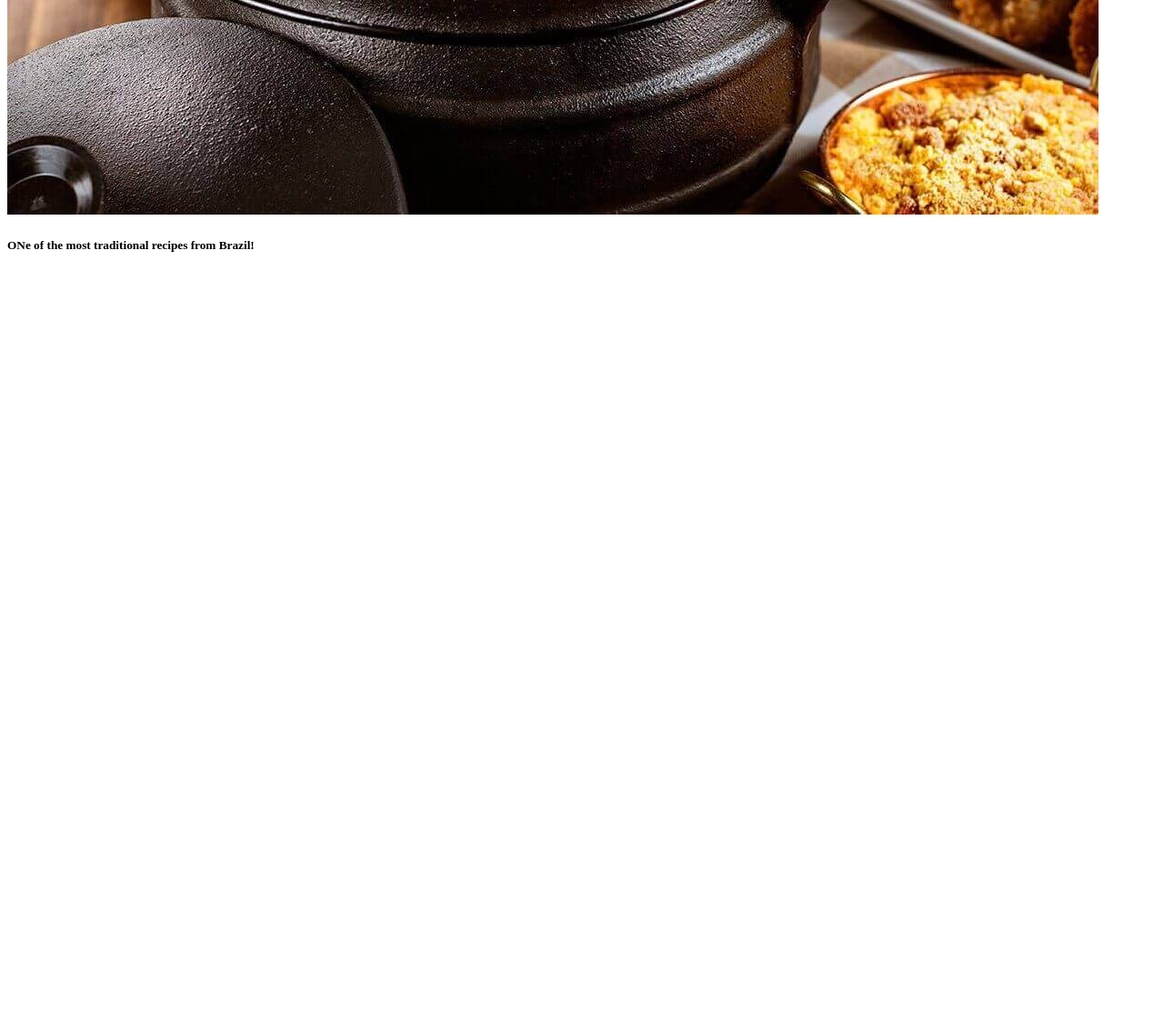
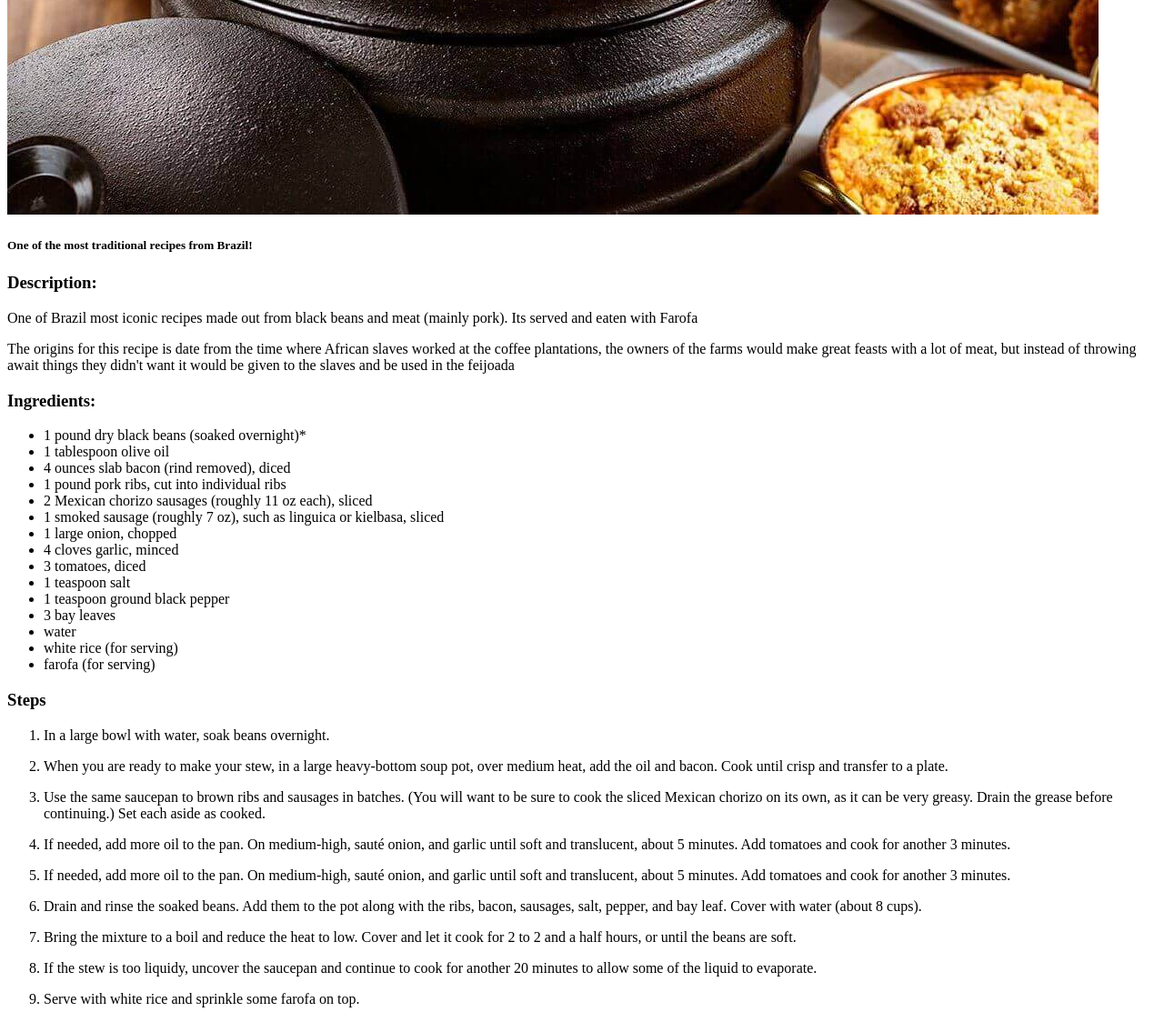
Before and after one commit to Renan-IL/odin-recipes, a plain HTML site: page recepies/feijoada.html in a window 1280 px wide. Shown: the part 607-1731 px from the top of the page at 91% size. Before the commit the page ends 907 px from the top, so only its background shows below. Drawn offline with Linux system fonts and the light colour scheme.

Commit message:
Adding content to the second recipe

```diff
--- a/recepies/feijoada.html
+++ b/recepies/feijoada.html
@@ -8,6 +8,108 @@
 <body>
     <h1>Feijoada</h1>
     <img src="../pictures/Feijoada.jpg">
-    <h5>ONe of the most traditional recipes from Brazil!</h5>
+    <h5>One of the most traditional recipes from Brazil!</h5>
+
+    <h3>Description:</h3>
+    <p>
+        One of Brazil most iconic recipes made out from black beans and
+        meat (mainly pork). Its served and eaten with Farofa
+    </p>
+    <p>
+        The origins for this recipe is date from the time where African slaves worked at the coffee plantations,
+        the owners of the farms would make great feasts with a lot of meat, but instead of throwing await things
+        they didn't want it would be given to the slaves and be used in the feijoada
+    </p>
+    <h3>Ingredients:</h3>
+    <ul>
+        <li>1 pound dry black beans (soaked overnight)*</li>
+        <li>1 tablespoon olive oil</li>
+        <li>4 ounces slab bacon (rind removed), diced</li>
+        <li>1 pound pork ribs, cut into individual ribs</li>
+        <li>2 Mexican chorizo sausages (roughly 11 oz each), sliced</li>
+        <li>1 smoked sausage (roughly 7 oz), such as linguica or kielbasa, sliced</li>
+        <li>1 large onion, chopped</li>
+        <li>4 cloves garlic, minced</li>
+        <li>3 tomatoes, diced</li>
+        <li>1 teaspoon salt</li>
+        <li>1 teaspoon ground black pepper</li>
+        <li>3 bay leaves</li>
+        <li>water</li>
+        <li>white rice (for serving)</li>
+        <li>farofa (for serving)</li>
+    </ul>
+
+    <h3>Steps</h3>
+    <ol>
+        <li>
+            <p>
+                In a large bowl with water, soak beans overnight.
+            </p>
+        </li>
+
+        <li>
+            <p>
+                When you are ready to make your stew, in a large heavy-bottom soup pot,
+                over medium heat, add the oil and bacon. Cook until crisp and transfer
+                to a plate.
+            </p>
+        </li>
+
+        <li>
+            <p>
+                Use the same saucepan to brown ribs and sausages in batches. (You will
+                want to be sure to cook the sliced Mexican chorizo on its own, as it
+                can be very greasy. Drain the grease before continuing.) Set each aside
+                as cooked.
+            </p>
+        </li>
+
+        <li>
+            <p>
+                If needed, add more oil to the pan. On medium-high,
+                sauté onion, and garlic until soft and translucent,
+                about 5 minutes. Add tomatoes and cook for another 3 minutes.
+
+            </p>
+        </li>
+
+        <li>
+            <p>
+                If needed, add more oil to the pan. On medium-high,
+                sauté onion, and garlic until soft and translucent,
+                about 5 minutes. Add tomatoes and cook for another 3 minutes.
+            </p>
+        </li>
+
+        <li>
+            <p>
+                Drain and rinse the soaked beans. Add them to the pot along
+                with the ribs, bacon, sausages, salt, pepper, and bay leaf.
+                Cover with water (about 8 cups).
+            </p>
+        </li>
+
+        <li>
+            <p>
+                Bring the mixture to a boil and reduce the heat to low.
+                Cover and let it cook for 2 to 2 and a half hours, or
+                until the beans are soft.
+            </p>
+        </li>
+
+        <li>
+            <p>
+                If the stew is too liquidy, uncover the saucepan and
+                continue to cook for another 20 minutes to allow some
+                of the liquid to evaporate.
+            </p>
+        </li>
+
+        <li>
+            <p>
+                Serve with white rice and sprinkle some farofa on top.
+            </p>
+        </li>
+    </ol>
 </body>
 </html>
```
